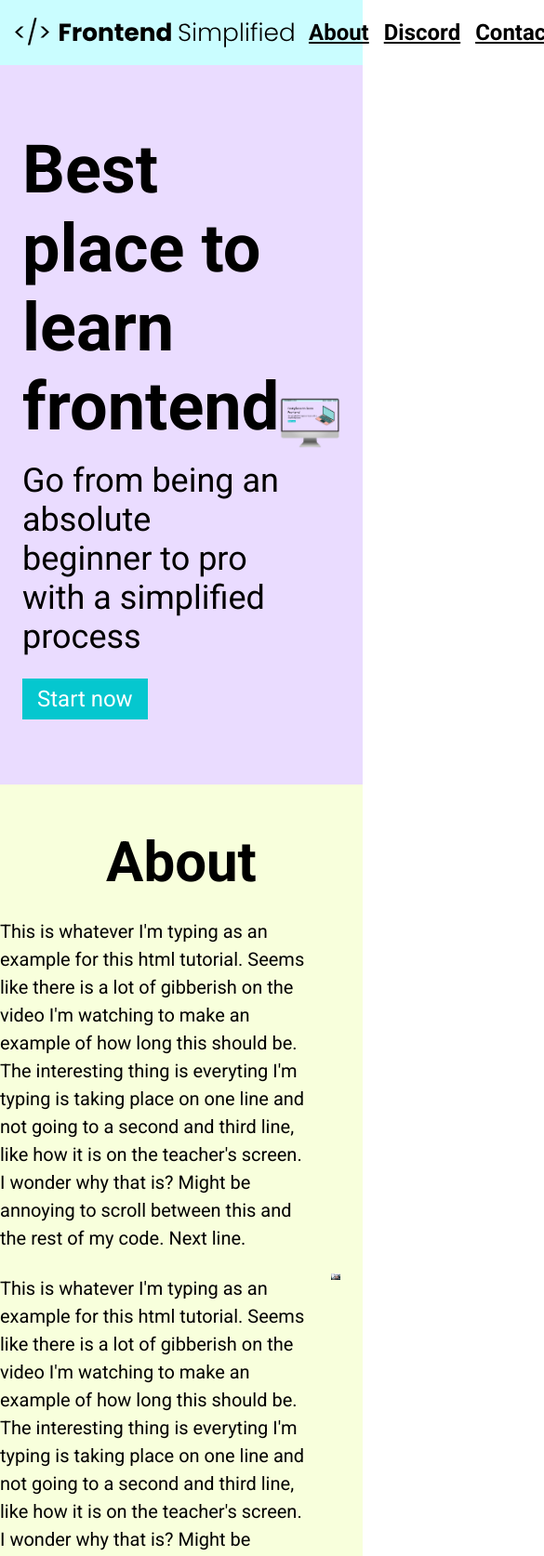
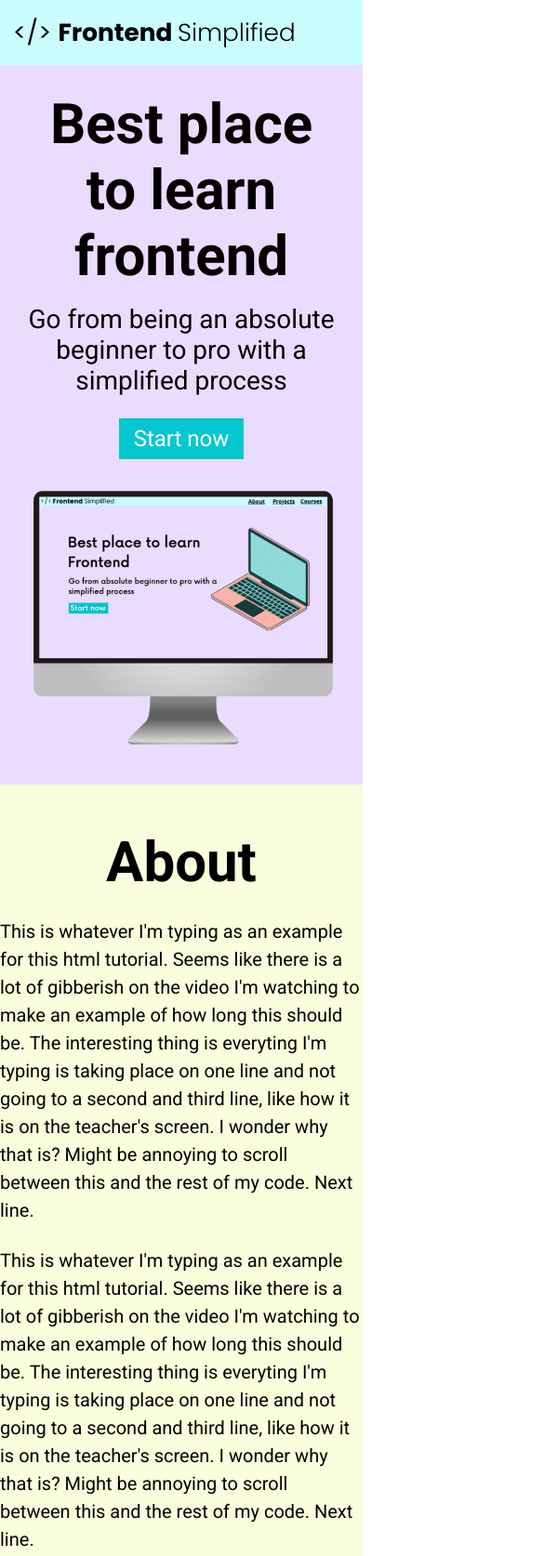
Before and after one commit to 098Prolific/Build-Your-Website, a plain HTML site: page index.html in a window 390 px wide. Shown: the top 1674 px of the page at 93% size, 585 px wide, since content can reach past the window. Drawn offline with Linux system fonts and the light colour scheme.

Commit message:
End of 1st Site Lesson

```diff
--- a/index.html
+++ b/index.html
@@ -21,10 +21,10 @@
         </nav>
         <header>
             <div class="row">
-            <div>
-                <h1>Best place to learn frontend</h1>
-                <p class="subheader">Go from being an absolute beginner to pro with a simplified process</p>
-                <button>Start now</button>
+                <div class="home__description">
+                    <h1>Best place to learn frontend</h1>
+                    <p class="subheader">Go from being an absolute beginner to pro with a simplified process</p>
+                 <button class="home__description--button">Start now</button>
             </div>
             <figure>
                <img src="./HTML Practise Assets/laptop.png" alt="Home page image">
--- a/style.css
+++ b/style.css
@@ -148,6 +148,7 @@ form {
     display: flex;
     flex-direction: column;
     margin: 0 auto;
+    padding: 0 24px;
 }
 
 input, textarea {
@@ -181,3 +182,67 @@ footer {
 .footer__link {
     padding: 0 16px;
 }
+
+/* SMALL PHONES, TABLETS, LARGE SMARTPHONES */
+@media (max-width: 728px) {
+    .row {
+        flex-direction: column;
+    }
+    .home__description {
+        margin-bottom: 24px;
+        display: flex;
+        flex-direction: column;
+        align-items: center;
+    }
+
+    .home__description--button {
+        max-width: 240px;
+    }
+
+    h1 {
+        text-align: center;
+        font-size: 60px;
+    }
+
+    .subheader {
+        text-align: center;
+        font-size: 28px;
+    }
+
+    ul {
+        display: none;
+    }
+
+    .section__description {
+        flex-direction: column;
+    }
+
+    .section__description--wrapper {
+        width: 100%;
+    }
+
+    .about__image--wrapper {
+        width: 100%;
+    }
+
+    #discord .section__description {
+        flex-direction: column-reverse;
+    }
+
+    footer {
+        padding: 48px 24px;
+    }
+
+    .footer__logo {
+        max-width: 360px;
+    }
+
+    .footer__link {
+        padding: 0 4px;
+        font-size: 18px;
+    }
+
+    .footer__links {
+        margin-bottom: 24px;
+    }
+}
```
